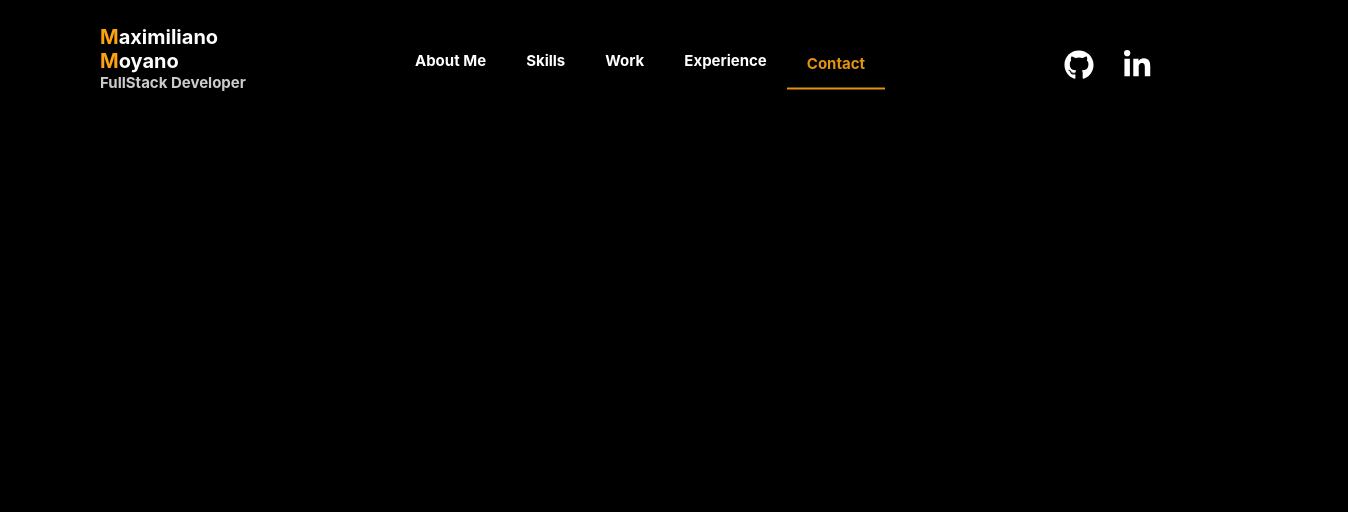
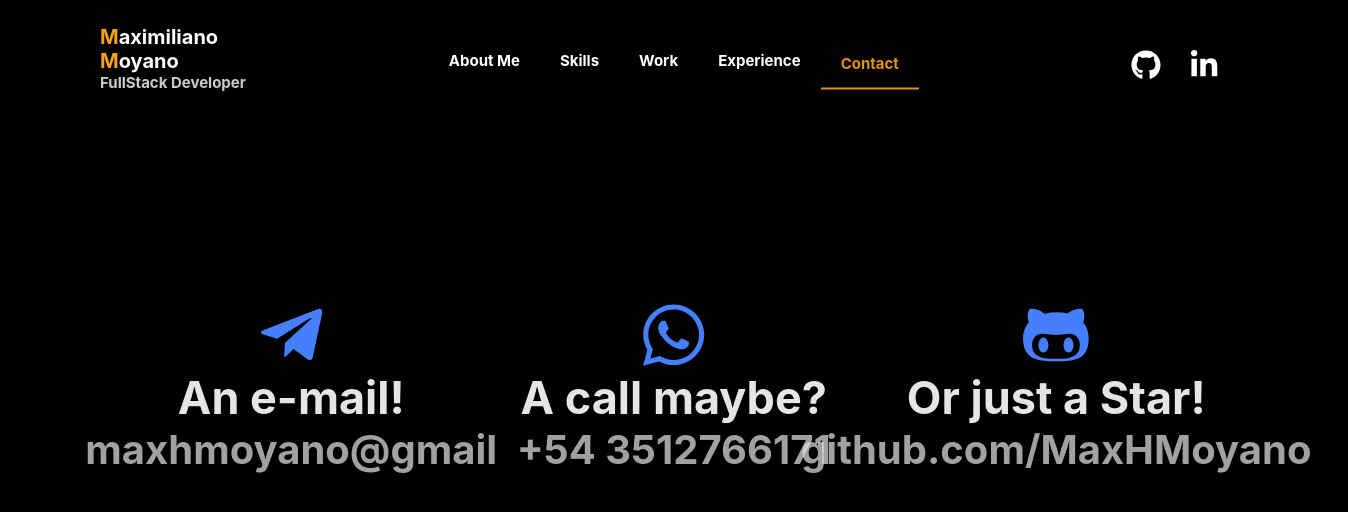
Before and after one commit to MaxHMoyano/MyPortfolio, a React app: page /contact in a window 1280 px wide. Shown: the top 512 px of the page, 1348 px wide, since content can reach past the window. Built offline with nearby package versions, Linux system fonts and the light colour scheme; the HTML template or start-up script is replaced by a standard one.

Commit message:
added contact

```diff
--- a/src/App.tsx
+++ b/src/App.tsx
@@ -2,8 +2,8 @@ import React from 'react';
 import styled, { ThemeProvider } from 'styled-components';
 import Navbar from 'Components/Navbar';
 import Content from 'Components/MainContent/MainContent';
-import GlobalStyle from './theme/GlobalStyle';
-import theme from './theme/theme';
+import GlobalStyle from 'Theme/GlobalStyle';
+import theme from 'Theme/theme';
 import { BrowserRouter } from 'react-router-dom';
 
 const AppWrapper = styled.div`
--- a/src/components/Experience/Experience.tsx
+++ b/src/components/Experience/Experience.tsx
@@ -5,10 +5,11 @@ const Time = styled.h3`
   opacity: 0;
   transition: all ease 0.3s;
   font-size: 1.5rem;
-  border-top: 1px solid #ccc;
+  border-top: 1px solid ${(props) => props.theme.colors.secondary};
   width: 100%;
   display: flex;
   justify-content: center;
+  color: ${(props) => props.theme.colors.light};
 `;
 
 const Description = styled.p`
--- a/src/components/shared/Card/Card.tsx
+++ b/src/components/shared/Card/Card.tsx
@@ -1,7 +1,45 @@
+import { FontAwesomeIcon } from '@fortawesome/react-fontawesome';
+import { ICard } from 'Models/card';
 import React from 'react';
+import styled from 'styled-components';
 
-const Card = () => {
-  return <div></div>;
+const Icon = styled(FontAwesomeIcon)`
+  color: ${(props) => props.theme.colors.secondary};
+`;
+
+const Title = styled.h2`
+  font-size: 4.5rem;
+`;
+const Subtitle = styled.h4`
+  font-size: 4rem;
+  opacity: 0.7;
+  transition: all ease 0.3s;
+`;
+
+const Wrapper = styled.div`
+  width: 33.33%;
+  height: 280px;
+  display: flex;
+  flex-flow: column nowrap;
+  align-items: center;
+  justify-content: flex-start;
+  cursor: pointer;
+  &:hover {
+    ${Subtitle} {
+      opacity: 1;
+      transform: translateY(0.5rem);
+      color: ${(props) => props.theme.colors.primary};
+    }
+  }
+`;
+const Card: React.FC<ICard> = ({ title, subtitle, icon, action }) => {
+  return (
+    <Wrapper onClick={() => action()}>
+      <Icon icon={icon} size={'7x'} />
+      <Title>{title}</Title>
+      <Subtitle>{subtitle}</Subtitle>
+    </Wrapper>
+  );
 };
 
 export default Card;
--- /dev/null
+++ b/src/models/card.ts
@@ -0,0 +1,8 @@
+import { IconDefinition } from '@fortawesome/fontawesome-svg-core';
+
+export interface ICard {
+  title: string;
+  subtitle: string;
+  icon?: IconDefinition;
+  action(): void;
+}
--- a/src/routes/contact/Contact.tsx
+++ b/src/routes/contact/Contact.tsx
@@ -1,7 +1,49 @@
-import React from 'react';
+import React, { useState } from 'react';
+import styled from 'styled-components';
+// Local imports
+import Card from 'Components/shared/Card/Card';
+import { ICard } from 'Models/card';
+import { faGithubAlt, faWhatsapp, faTelegramPlane } from '@fortawesome/free-brands-svg-icons';
+const Wrapper = styled.div`
+  display: flex;
+  align-items: center;
+`;
 
 const Contact: React.FC = () => {
-  return <div></div>;
+  const [personalData, setPersonalData] = useState<ICard[]>([
+    {
+      title: 'An e-mail!',
+      subtitle: 'maxhmoyano@gmail',
+      icon: faTelegramPlane,
+      action: () => {
+        window.location.href = 'mailto:maxhmoyano@gmail.com';
+      },
+    },
+    {
+      title: 'A call maybe?',
+      subtitle: '+54 3512766171',
+      icon: faWhatsapp,
+      action: () => {
+        window.open('https://api.whatsapp.com/send?phone=+54 9 3512 76-6171', '_blank');
+      },
+    },
+    {
+      title: 'Or just a Star!',
+      subtitle: 'github.com/MaxHMoyano',
+      icon: faGithubAlt,
+      action: () => {
+        window.open('https://github.com/MaxHMoyano', '_blank');
+      },
+    },
+  ]);
+
+  return (
+    <Wrapper>
+      {personalData.map((item, idx) => (
+        <Card key={idx} {...item} />
+      ))}
+    </Wrapper>
+  );
 };
 
 export default Contact;
--- a/src/theme/theme.ts
+++ b/src/theme/theme.ts
@@ -3,7 +3,7 @@ import { DefaultTheme } from 'styled-components';
 const theme: DefaultTheme = {
   colors: {
     primary: '#fca311',
-    secondary: '#14213d',
+    secondary: '#457ffd',
     light: '#e5e5e5',
     white: '#fff',
     darkGray: '#333',
--- a/src/utils/index.ts
+++ b/src/utils/index.ts
@@ -1,4 +1,4 @@
-import theme from '../theme/theme';
+import theme from 'Theme/theme';
 
 export const getFontSizeByMeasure = (measure: 'xxs' | 'xs' | 's' | 'm' | 'l' | 'xl' | 'xxl') => {
   return theme.measures[measure] || theme.measures.m;
```
